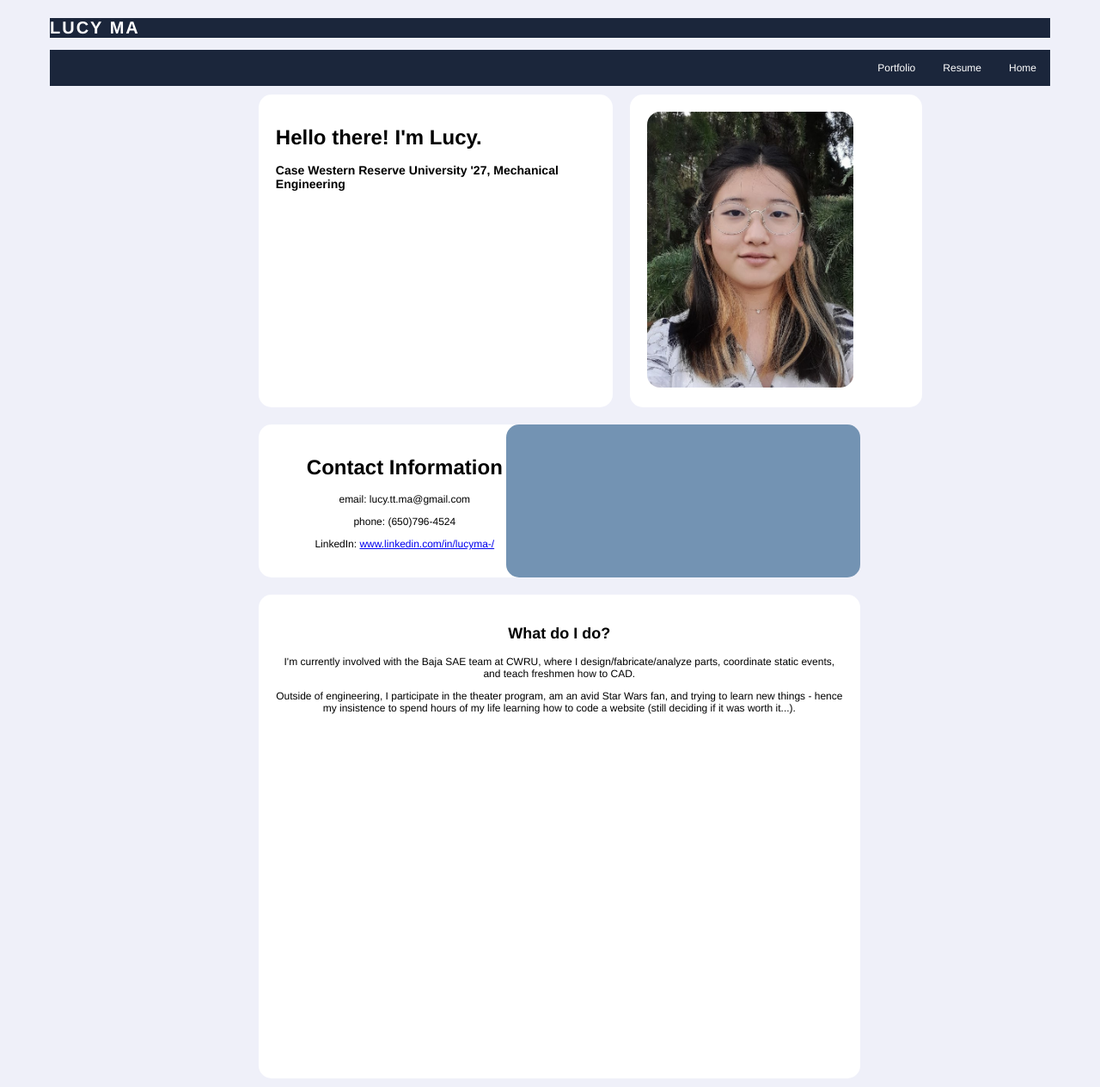
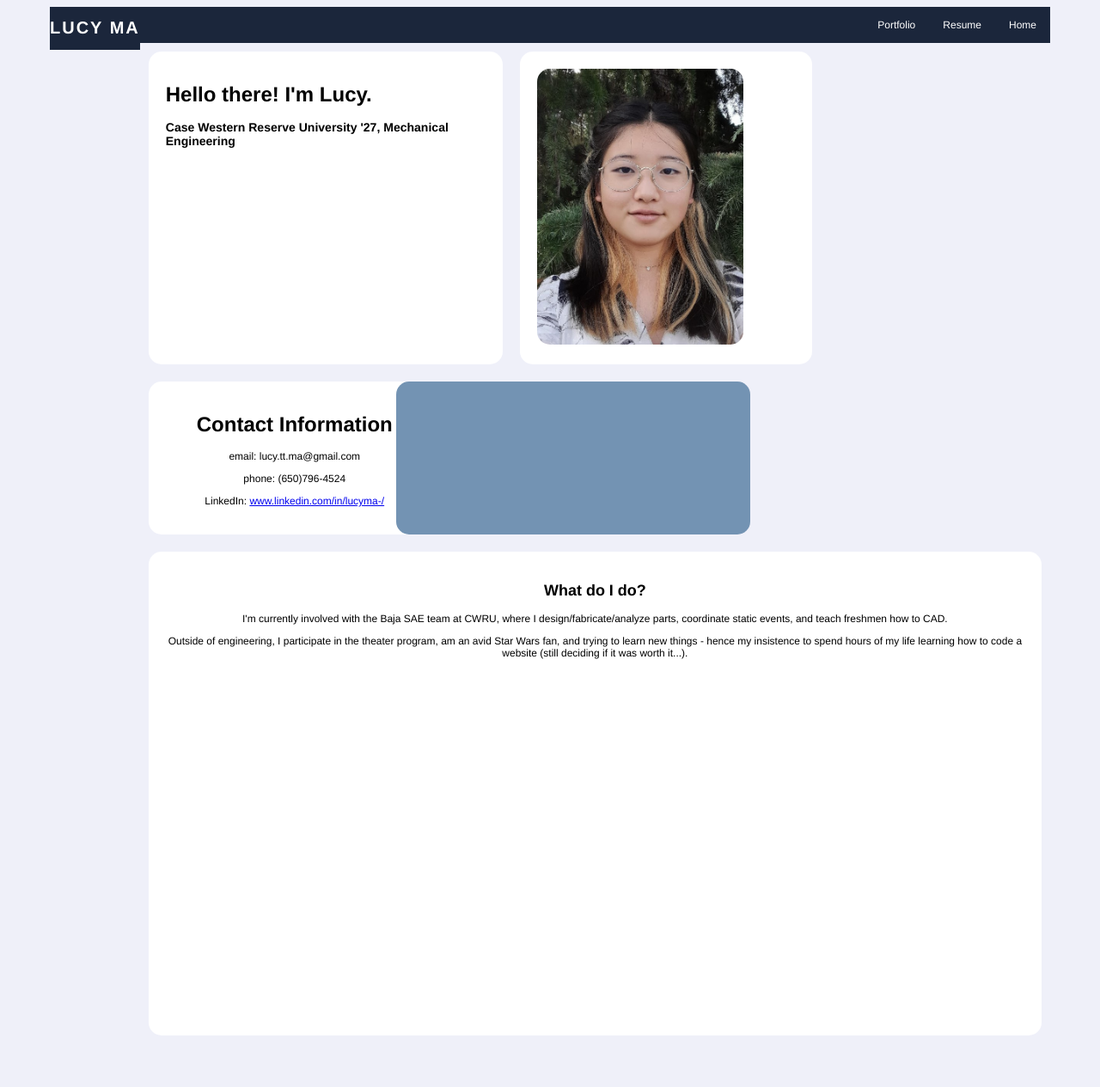
Before and after one commit to lucyttma/lucyttma.github.io, a Jekyll site: the page built from index.html, in a window 1280 px wide. Shown: the whole page at 86% size. Built offline with Jekyll 4.4.1, drawn with Linux system fonts in a browser that asks for light colours; after the commit the page ends 1215 px from its top, so only the background shows below that.

Commit message:
Update main.scss

```diff
--- a/_sass/main.scss
+++ b/_sass/main.scss
@@ -11,10 +11,12 @@
 }
 
 .header {
-  left:0px;
+  display: inline-block;
+  left:20px;
   right:0px;
   padding: 0px;
   background: #1b263b;
+  float: left;
   h1 {
     color: #ffffff;
     font-weight:bold;
@@ -55,20 +57,18 @@ body {
 
 .home_grid {
   display: grid;
-  padding-left: 20%;
-  padding-right: 20%;
   grid-auto-rows: 1fr
 }
 
 .home_wrapper_left {
-  left: 300px;
+  left: 10%;
   width: 65%;
   display: grid;
   grid-template-rows: auto auto;
 }
 
 .home_wrapper_right {
-  right: 300px;
+  right: 10%;
 }
 
 .home_wrapper_top {
```
